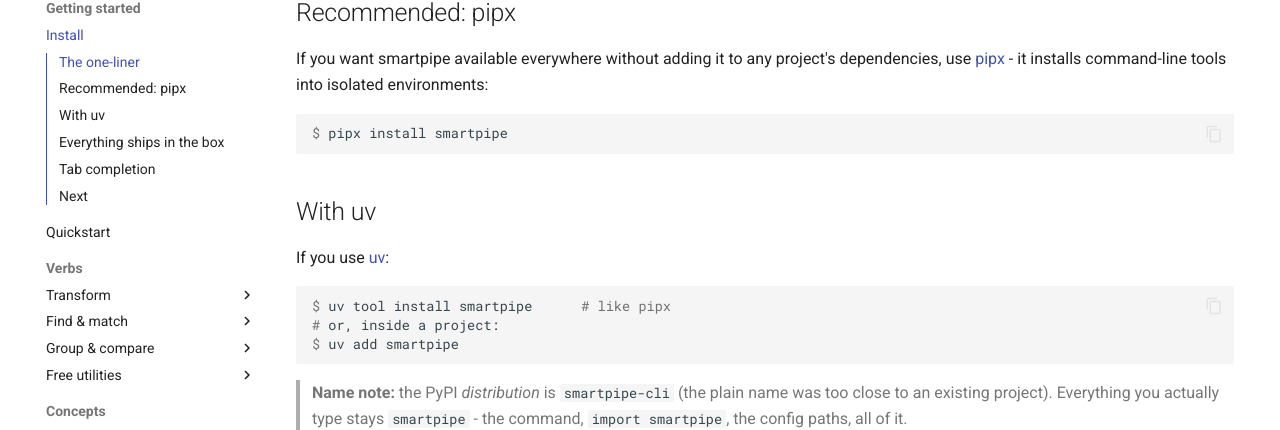
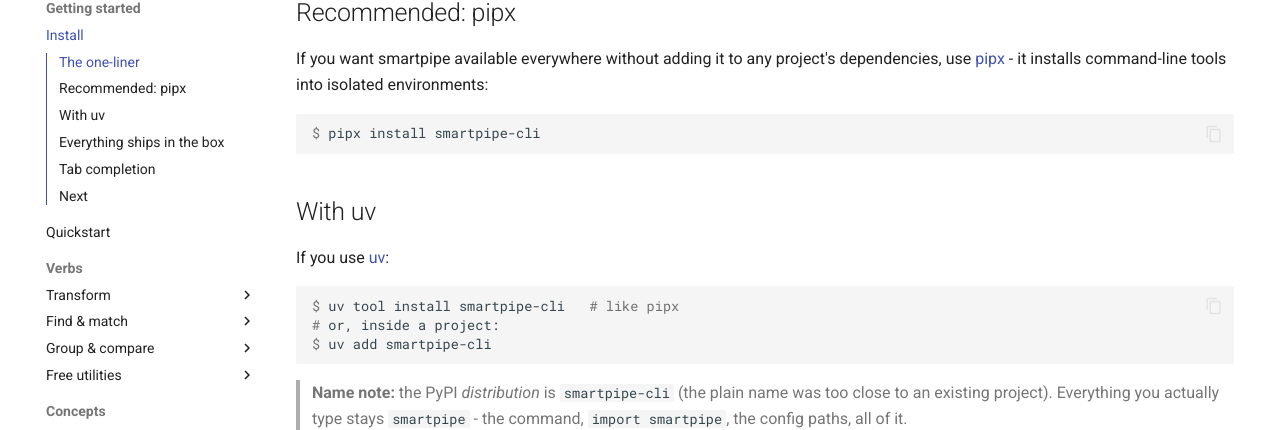
Before and after one commit to prabal-rje/smartpipe, an MkDocs documentation site: the page built from docs/install.md, in a window 1280 px wide and 900 px high, scrolled down 387 px. Shown: the part 136-566 px from the top of the window. Built offline with MkDocs 1.6.1 and Material for MkDocs 9.7.7, drawn with Linux system fonts in a browser that asks for light colours; comment, search, counter and statistics services are not loaded.

Commit message:
fix: third mac-CI loopback gate; install-name audit fixes (workflow-verified)
The error-param browser-flow test hit the same GH-macOS loopback
refusal as its two siblings - all three listener tests now carry the
CI-only darwin gate (ubuntu carries the e2e). The install-name audit
(23-agent sweep + adversarial verify) confirmed seven stale mentions
of the dead distribution name on live install surfaces: pipx / uv
tool install / uv add in docs/install.md, two pip commands inside the
1.3.0 CHANGELOG entry itself (never-valid name - nothing was ever
published as 'smartpipe'; it would fetch a stranger's package), and
two pyproject comments. All now say smartpipe-cli.

````diff
--- a/docs/install.md
+++ b/docs/install.md
@@ -23,7 +23,7 @@
 into isolated environments:
 
 ```console
-$ pipx install smartpipe
+$ pipx install smartpipe-cli
 ```
 
 ## With uv
@@ -31,9 +31,9 @@
 If you use [uv](https://docs.astral.sh/uv):
 
 ```console
-$ uv tool install smartpipe      # like pipx
+$ uv tool install smartpipe-cli   # like pipx
 # or, inside a project:
-$ uv add smartpipe
+$ uv add smartpipe-cli
 ```
 
 > **Name note:** the PyPI *distribution* is `smartpipe-cli` (the plain name
--- a/pyproject.toml
+++ b/pyproject.toml
@@ -33,7 +33,7 @@
   # every provider SDK. No extras, ever. Imports stay function-local so the
   # startup budget holds; models download once on first use.
   # Three components wait on upstream 3.14 wheels (onnxruntime, av) — the
-  # markers keep `pip install smartpipe` working on 3.14; runtime detection
+  # markers keep `pip install smartpipe-cli` working on 3.14; runtime detection
   # degrades those paths honestly until the wheels land.
   "faster-whisper>=1.0; python_version < '3.14'",
   "fastembed>=0.4; python_version < '3.14'",
@@ -47,7 +47,7 @@
 
 [project.optional-dependencies]
 # D46: everything ships in core. These empty aliases keep every historical
-# "pip install 'smartpipe[…]'" command working instead of erroring.
+# "pip install 'smartpipe-cli[…]'" command working instead of erroring.
 anthropic = []
 files = []
 audio = []
````
Also changed, not shown: CHANGELOG.md (+2 -2 lines), 1 other file.
